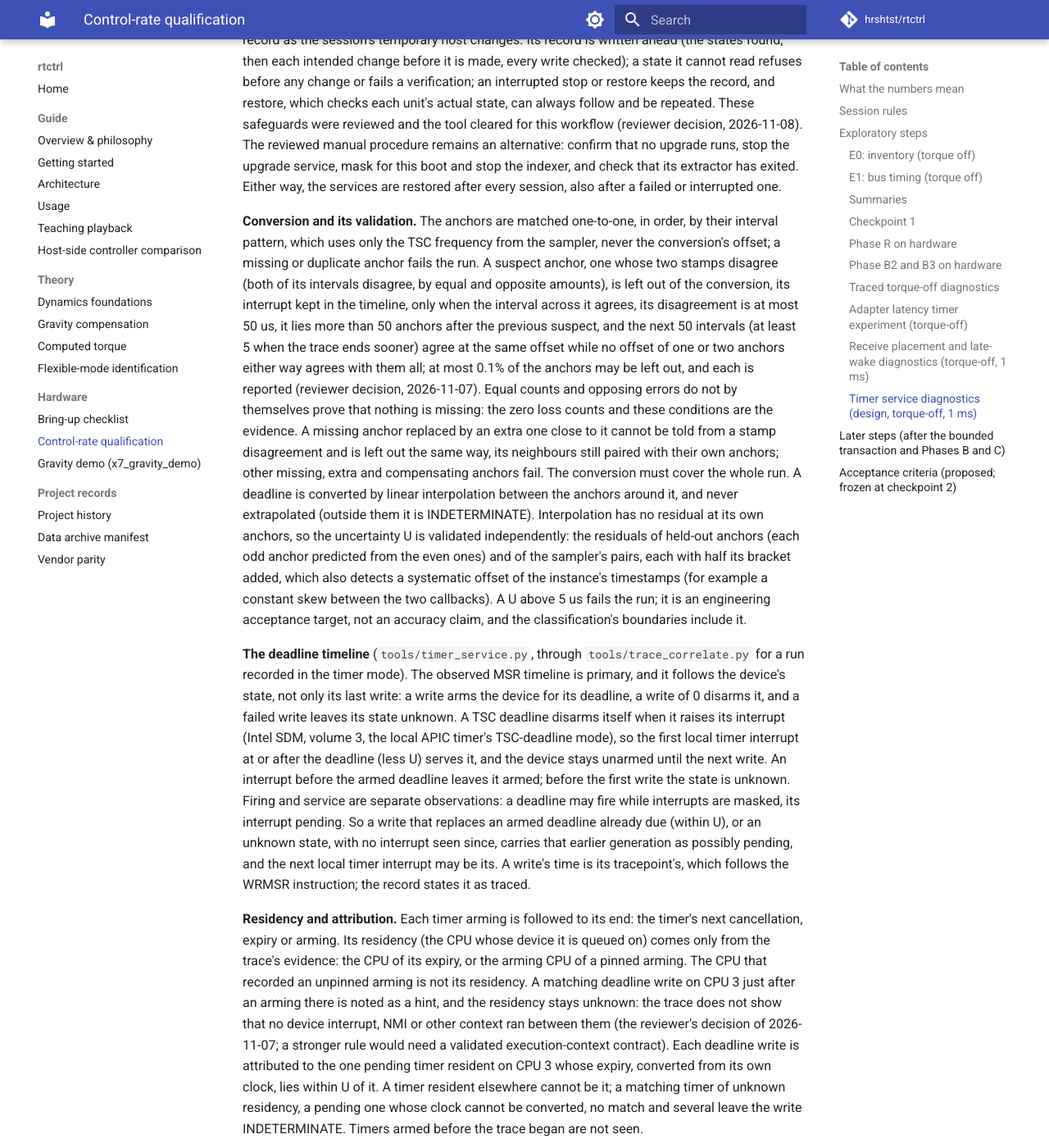
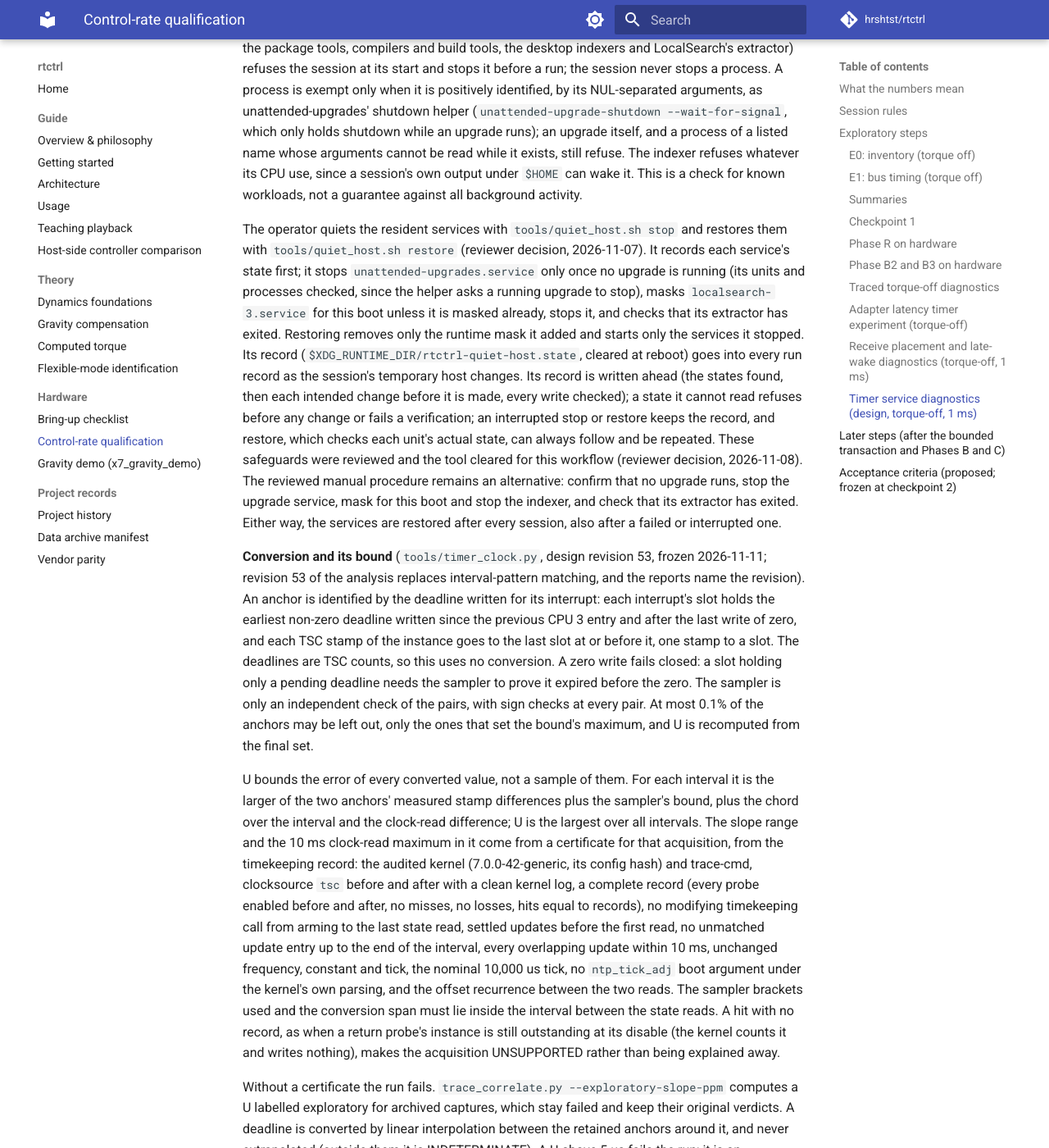
Before and after one commit to hrshtst/rtctrl, an MkDocs documentation site: the page built from docs/hardware/control-rate.md, in a window 1280 px wide and 1400 px high, scrolled down 23712 px. Shown: the whole window at 82% size. Built offline with MkDocs 1.6.1 and Material for MkDocs 9.7.7, drawn with Linux system fonts in a browser that asks for light colours; comment, search, counter and statistics services are not loaded; some of the changed text lies outside the part shown.

Commit message:
docs(hardware): the clock alignment and its recorder
Replaces the interval-pattern conversion with design revision 53, adds
the timekeeping record to the timer mode, and states what remains unrun:
the session's extraction path on the real kernel, the recorder's cost
under load, and the fresh controls that follow the implementation review.

```diff
--- a/docs/hardware/control-rate.md
+++ b/docs/hardware/control-rate.md
@@ -1043,6 +1043,26 @@
   removed (verified) on every exit, even if a later step of the start
   failed; after a status that does not say (sudo's own failure, an
   interruption), an instance found is left in place and reported;
+- a timekeeping record (`tools/tk_recorder.sh`, through sudo; the certificate's
+  evidence): kprobes on `ntp_adjtimex` and `ntp_clear` and on the entry and
+  return of `update_wall_time`, in a private instance on the mono clock with
+  its own buffer ((duration + 30) x 2000 x 64 bytes per CPU, at least 1 MiB),
+  counted in the buffer read-back, the memory budget, the stage and its
+  inventory. It is armed after the main trace is confirmed running and before
+  the TSC instance: the return probe is enabled before the entry probe, every
+  enable state is read back, then 0.5 s of settling updates and the first state
+  read (`tools/tk_record.py state`, `adjtimex` with modes 0 and
+  `ADJ_OFFSET_SS_READ`, which change nothing). After the TSC instance is read
+  come the last state read, the second read-back, the entry probe's disable
+  before the others, the hit, miss and buffer counts, `trace-cmd extract -B`
+  and `trace-cmd report -t` (nanosecond stamps, which the parser requires), the
+  kernel log's scan, and the removal, with ownership as for the TSC instance. A
+  failed step is a tracer failure and leaves that file absent or partial, never
+  an empty record, and an interrupted run collects what it can before it
+  removes the recorder. Its user-space helpers are pinned to the tracer CPUs;
+  the kernel probes run on the CPU doing each update, CPU 3 included. The main
+  trace's timer event is read as enabled before the TSC instance starts, and
+  the run record keeps that read;
 - bracketed TSC and CLOCK_MONOTONIC pairs (`build/apps/tsc_mono_pairs`:
   the tightest of 16 reads every 10 ms) on a tracer CPU throughout, and on
   CPU 3 for 0.5 s before and after the probe;
@@ -1120,32 +1140,46 @@
 extractor has exited. Either way, the services are restored after every
 session, also after a failed or interrupted one.
 
-**Conversion and its validation.** The anchors are matched one-to-one, in
-order, by their interval pattern, which uses only the TSC frequency from
-the sampler, never the conversion's offset; a missing or duplicate anchor
-fails the run. A suspect anchor, one whose two stamps disagree (both of its
-intervals disagree, by equal and opposite amounts), is left out of the
-conversion, its interrupt kept in the timeline, only when the interval
-across it agrees, its disagreement is at most 50 us, it lies more than 50
-anchors after the previous suspect, and the next 50 intervals (at least 5
-when the trace ends sooner) agree at the same offset while no offset of one
-or two anchors either way agrees with them all; at most 0.1% of the anchors
-may be left out, and each is reported (reviewer decision, 2026-11-07).
-Equal counts and opposing errors do not by themselves prove that nothing is
-missing: the zero loss counts and these conditions are the evidence. A
-missing anchor replaced by an extra one close to it cannot be told from a
-stamp disagreement and is left out the same way, its neighbours still paired
-with their own anchors; other missing, extra and compensating anchors fail.
-The conversion must cover the whole run. A deadline is converted by linear interpolation between the
-anchors around it, and never extrapolated (outside them it is
-INDETERMINATE). Interpolation has no residual at its own anchors, so the
-uncertainty U is validated independently: the residuals of held-out
-anchors (each odd anchor predicted from the even ones) and of the sampler's
-pairs, each with half its bracket added, which also detects a systematic
-offset of the instance's timestamps (for example a constant skew between
-the two callbacks). A U above 5 us fails the run; it is an engineering
-acceptance target, not an accuracy claim, and the classification's
-boundaries include it.
+**Conversion and its bound** (`tools/timer_clock.py`, design revision 53,
+frozen 2026-11-11; revision 53 of the analysis replaces interval-pattern
+matching, and the reports name the revision). An anchor is identified by the
+deadline written for its interrupt: each interrupt's slot holds the earliest
+non-zero deadline written since the previous CPU 3 entry and after the last
+write of zero, and each TSC stamp of the instance goes to the last slot at or
+before it, one stamp to a slot. The deadlines are TSC counts, so this uses no
+conversion. A zero write fails closed: a slot holding only a pending deadline
+needs the sampler to prove it expired before the zero. The sampler is only an
+independent check of the pairs, with sign checks at every pair. At most 0.1% of
+the anchors may be left out, only the ones that set the bound's maximum, and U
+is recomputed from the final set.
+
+U bounds the error of every converted value, not a sample of them. For each
+interval it is the larger of the two anchors' measured stamp differences plus
+the sampler's bound, plus the chord over the interval and the clock-read
+difference; U is the largest over all intervals. The slope range and the
+10 ms clock-read maximum in it come from a certificate for that acquisition,
+from the timekeeping record: the audited kernel (7.0.0-42-generic, its config
+hash) and trace-cmd, clocksource `tsc` before and after with a clean kernel log,
+a complete record (every probe enabled before and after, no misses, no losses,
+hits equal to records), no modifying timekeeping call from arming to the last
+state read, settled updates before the first read, no unmatched update entry
+up to the end of the interval, every overlapping update within 10 ms, unchanged
+frequency, constant and tick, the nominal 10,000 us tick, no `ntp_tick_adj` boot
+argument under the kernel's own parsing, and the offset recurrence between the
+two reads. The sampler brackets used and the conversion span must lie inside
+the interval between the state reads. A hit with no record, as when a return
+probe's instance is still outstanding at its disable (the kernel counts it and
+writes nothing), makes the acquisition UNSUPPORTED rather than being explained
+away.
+
+Without a certificate the run fails. `trace_correlate.py --exploratory-slope-ppm`
+computes a U labelled exploratory for archived captures, which stay failed and
+keep their original verdicts. A deadline is converted by linear interpolation
+between the retained anchors around it, and never extrapolated (outside them it
+is INDETERMINATE). A U above 5 us fails the run; it is an engineering acceptance
+target, not an accuracy claim, and the classification's boundaries include it.
+The residuals of held-out anchors and of the sampler are printed as diagnostics
+only.
 
 **The deadline timeline** (`tools/timer_service.py`, through
 `tools/trace_correlate.py` for a run recorded in the timer mode). The
@@ -2022,6 +2056,17 @@
 7.0.0-42 and a revised H2 plan with fresh labels and identity. The invocations
 are archived in `stage1_hardware/`, each with its own verdict.
 
+That design was frozen as revision 53 on 2026-11-11, and the session and the
+analysis now implement it (the conversion and the timekeeping record, above),
+pending the reviewer's implementation review. Changing `tools/timer_service.py`
+voids the controls accepted under the earlier analysis for new work; their
+recorded results stand. Nothing here has run on the real kernel inside a
+session: the extraction and report path, the recorder's cost under load on the
+update CPUs including CPU 3, and the guarded 10 ms maximum are for the fresh
+emulator controls and end-to-end validation on 7.0.0-42 that follow the review.
+Hardware stays paused until those and the revised H2 plan are accepted, and no
+failed historical slot is promoted. This qualifies no control rate.
+
 ## Later steps (after the bounded transaction and Phases B and C)
 
 - **E2** repeats E1 for each implemented profile on the bounded transaction
```
